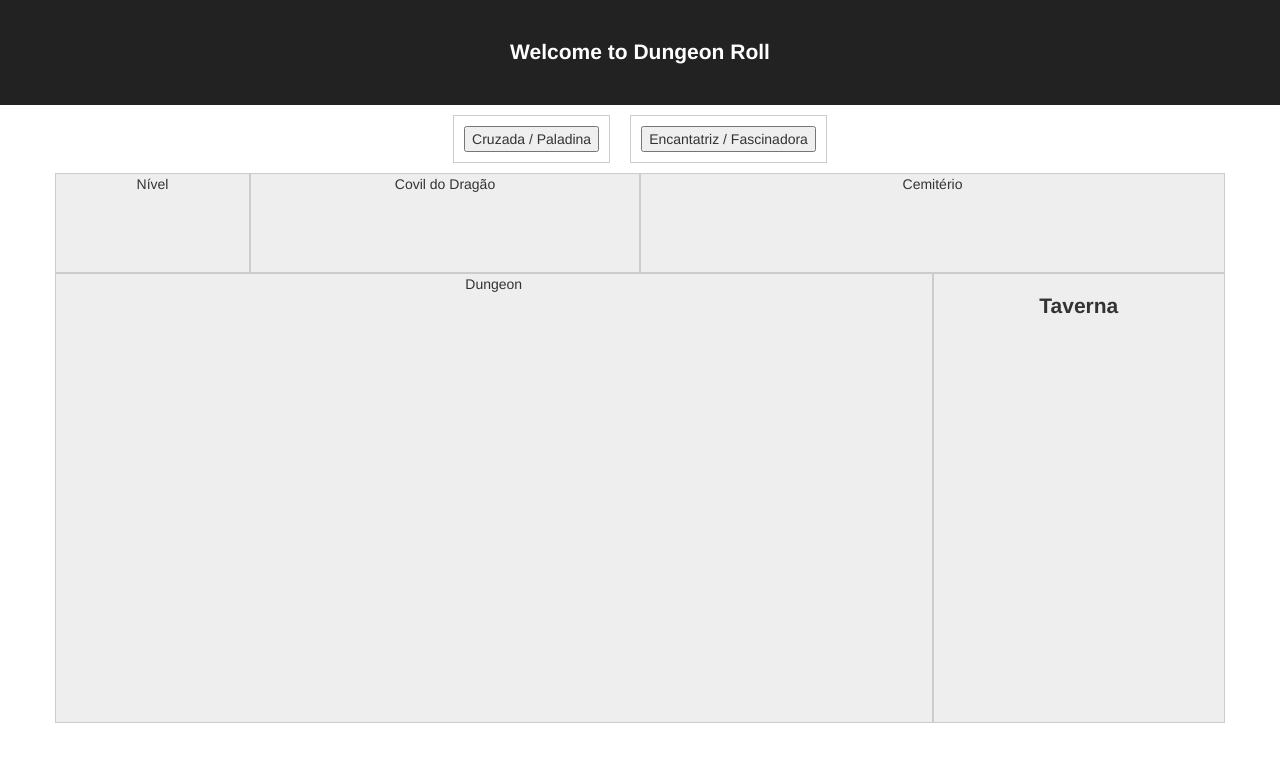
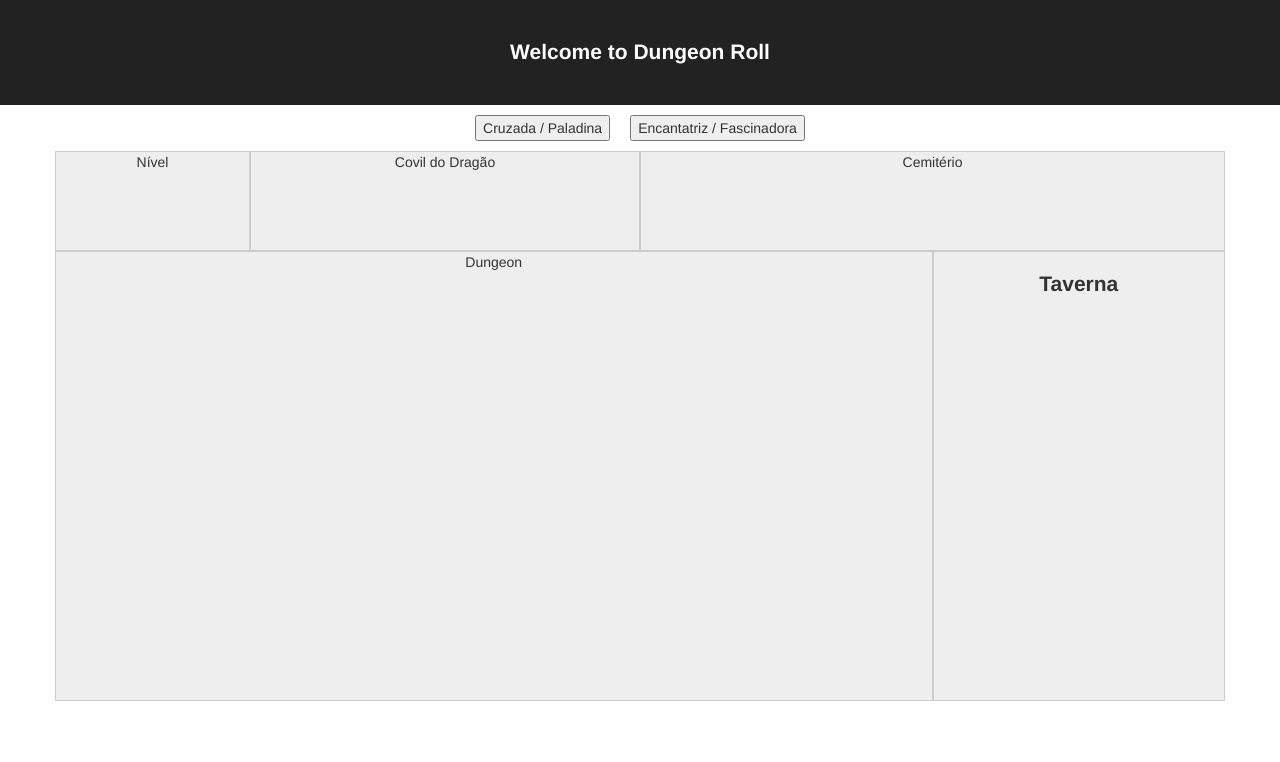
Before and after one commit to marciotoshio/dungeon-roll, a React app: page / in a window 1280 px wide. Built offline with nearby package versions, Linux system fonts and the light colour scheme.

Commit message:
update style

```diff
--- a/src/assets/app.css
+++ b/src/assets/app.css
@@ -7,3 +7,10 @@
   padding: 20px;
   color: white;
 }
+
+
+ul {
+  list-style: none;
+  margin: 0;
+  padding: 0;
+}
--- a/src/assets/hero_select.css
+++ b/src/assets/hero_select.css
@@ -1,12 +1,4 @@
-.hero-select {
-  list-style: none;
-  margin: 0;
-  padding: 0;
-}
-
 .hero-select li {
   display: inline-block;
-  border: 1px solid #ccc;
-  padding: 10px;
   margin: 10px;
 }
```
